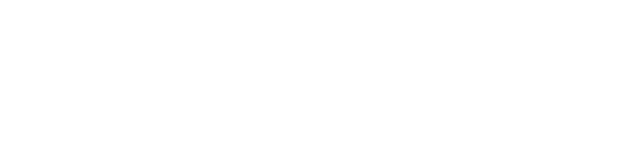
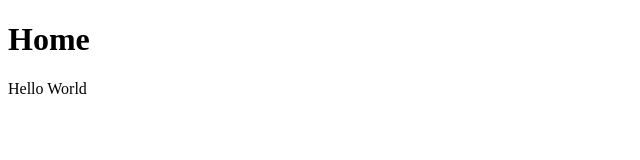
Before and after one commit to SeungHyunKim85/second-repo, a plain HTML site: page index.html in a window 1280 px wide. Shown: the whole page, without its empty margins (0-640 px from the left). Drawn offline with Linux system fonts and the light colour scheme.

Commit message:
second commiting

```diff
--- a/index.html
+++ b/index.html
@@ -1,8 +1,11 @@
 <!doctype html>
 <html>
 	<head>
+		<meta charset="utf-8">
+		<title>My First Title</title>
 	</head>
-	<title/>
 	<body>
+		<h1>Home</h1>
+		<p>Hello World</p>
 	</body>
 </html>
```
